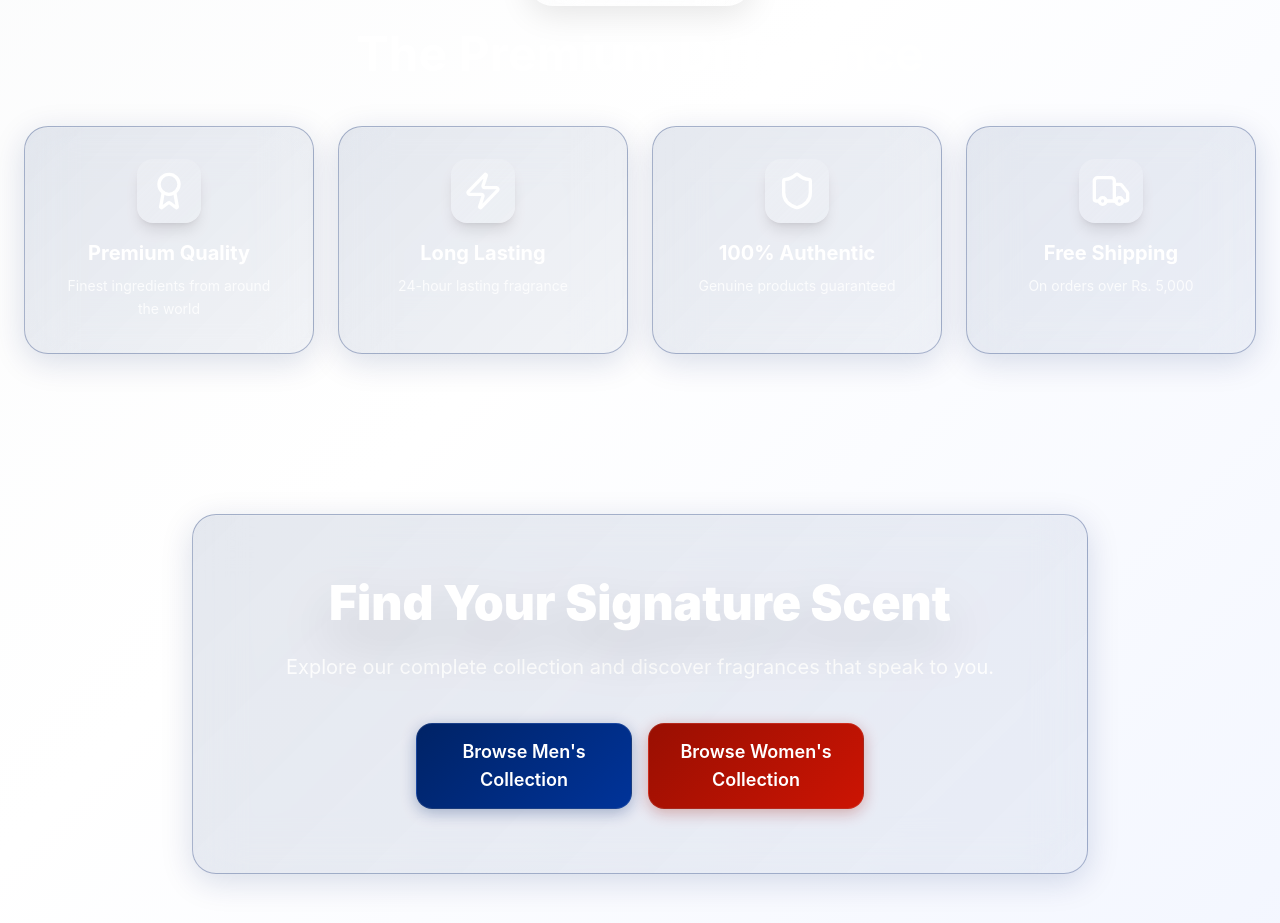
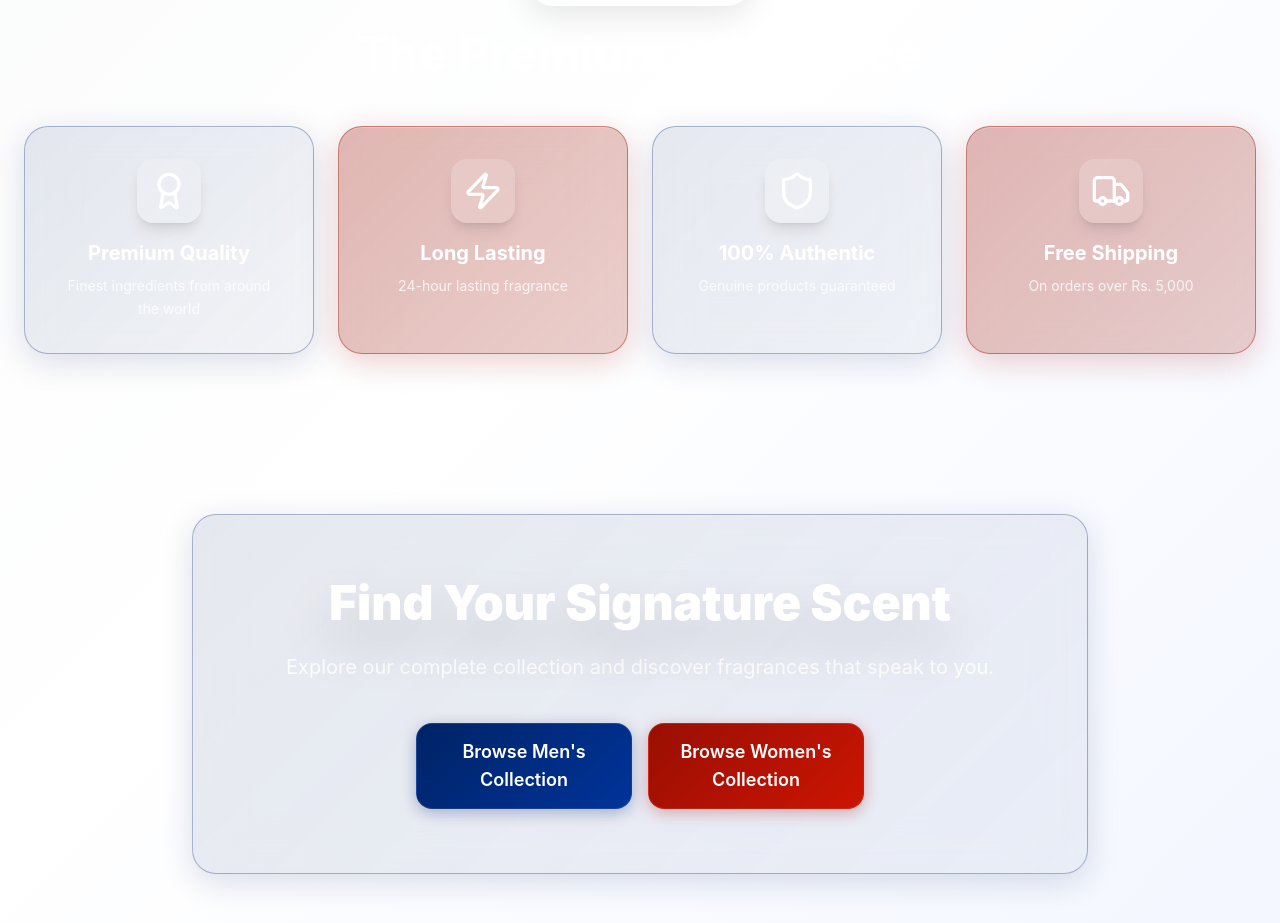
Before and after one commit to daniyalsiddiqui123/YVB, a Next.js app: page / in a window 1280 px wide. Shown: the part 900-1823 px from the top of the page. Built offline with nearby package versions, Linux system fonts and the light colour scheme; no server answers.

Commit message:
Apply navy and cherry glass backgrounds to feature cards

```diff
--- a/src/app/page.tsx
+++ b/src/app/page.tsx
@@ -147,13 +147,13 @@ export default function HomePage() {
                 whileInView={{ opacity: 1, y: 0 }}
                 viewport={{ once: true }}
                 transition={{ delay: index * 0.1, duration: 0.6 }}
-                className="glass-navy p-4 sm:p-6 md:p-8 rounded-2xl sm:rounded-3xl text-center hover:-translate-y-2 transition-all duration-500 hover:shadow-2xl"
+                className={`p-4 sm:p-6 md:p-8 rounded-2xl sm:rounded-3xl text-center hover:-translate-y-2 transition-all duration-500 hover:shadow-2xl ${
+                  feature.color === "navy"
+                    ? "glass-navy"
+                    : "glass-cherry"
+                }`}
               >
-                <div className={`inline-flex items-center justify-center w-12 h-12 sm:w-16 sm:h-16 rounded-xl sm:rounded-2xl mb-3 sm:mb-4 ${
-                  feature.color === "navy"
-                    ? "bg-gradient-to-br from-white/20 to-white/10 shadow-lg"
-                    : "bg-gradient-to-br from-white/20 to-white/10 shadow-lg"
-                } text-white`}>
+                <div className="inline-flex items-center justify-center w-12 h-12 sm:w-16 sm:h-16 rounded-xl sm:rounded-2xl mb-3 sm:mb-4 bg-gradient-to-br from-white/20 to-white/10 shadow-lg text-white">
                   {feature.icon}
                 </div>
                 <h3 className="text-base sm:text-lg md:text-xl font-bold text-white mb-2">
```
